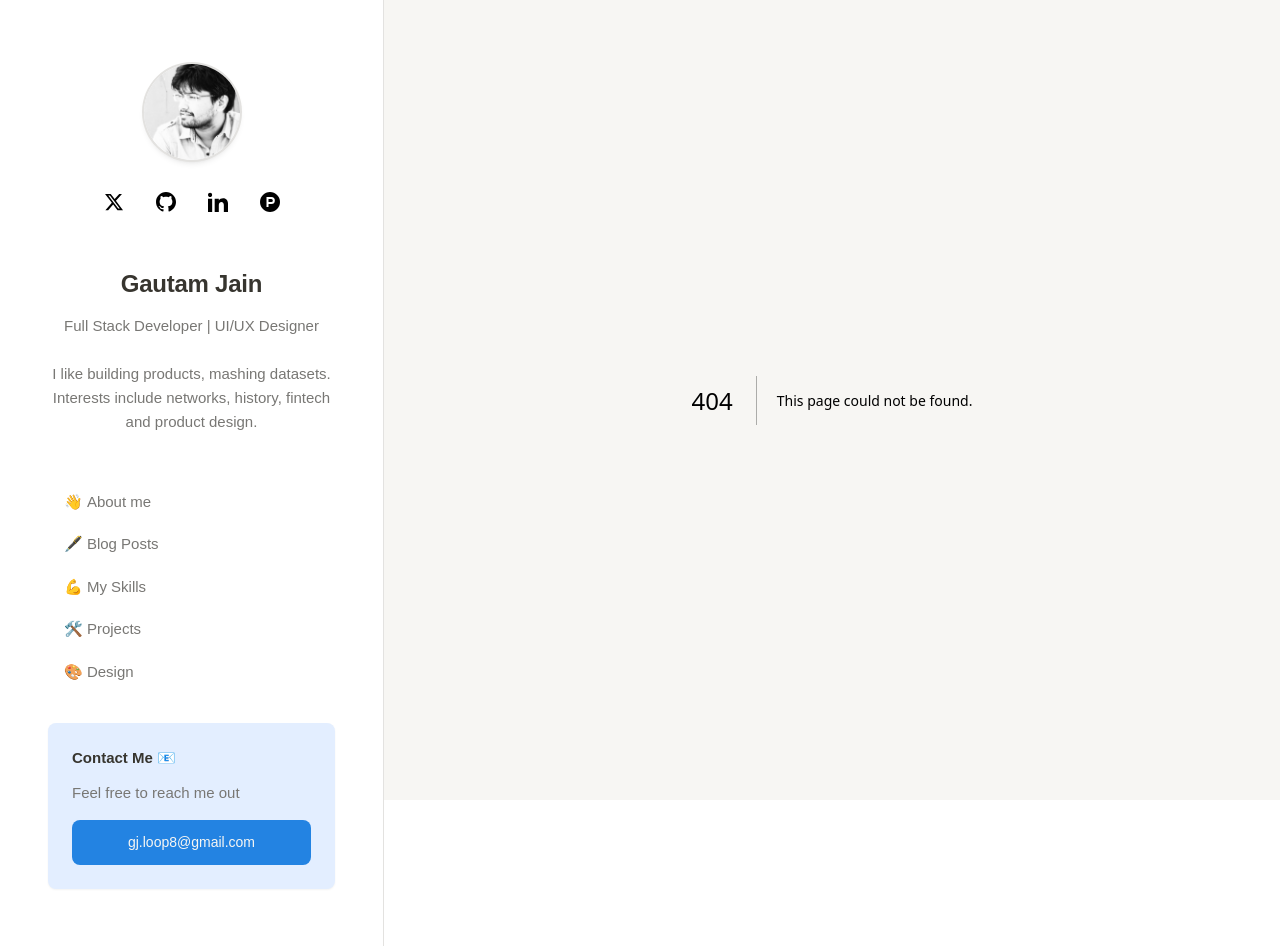
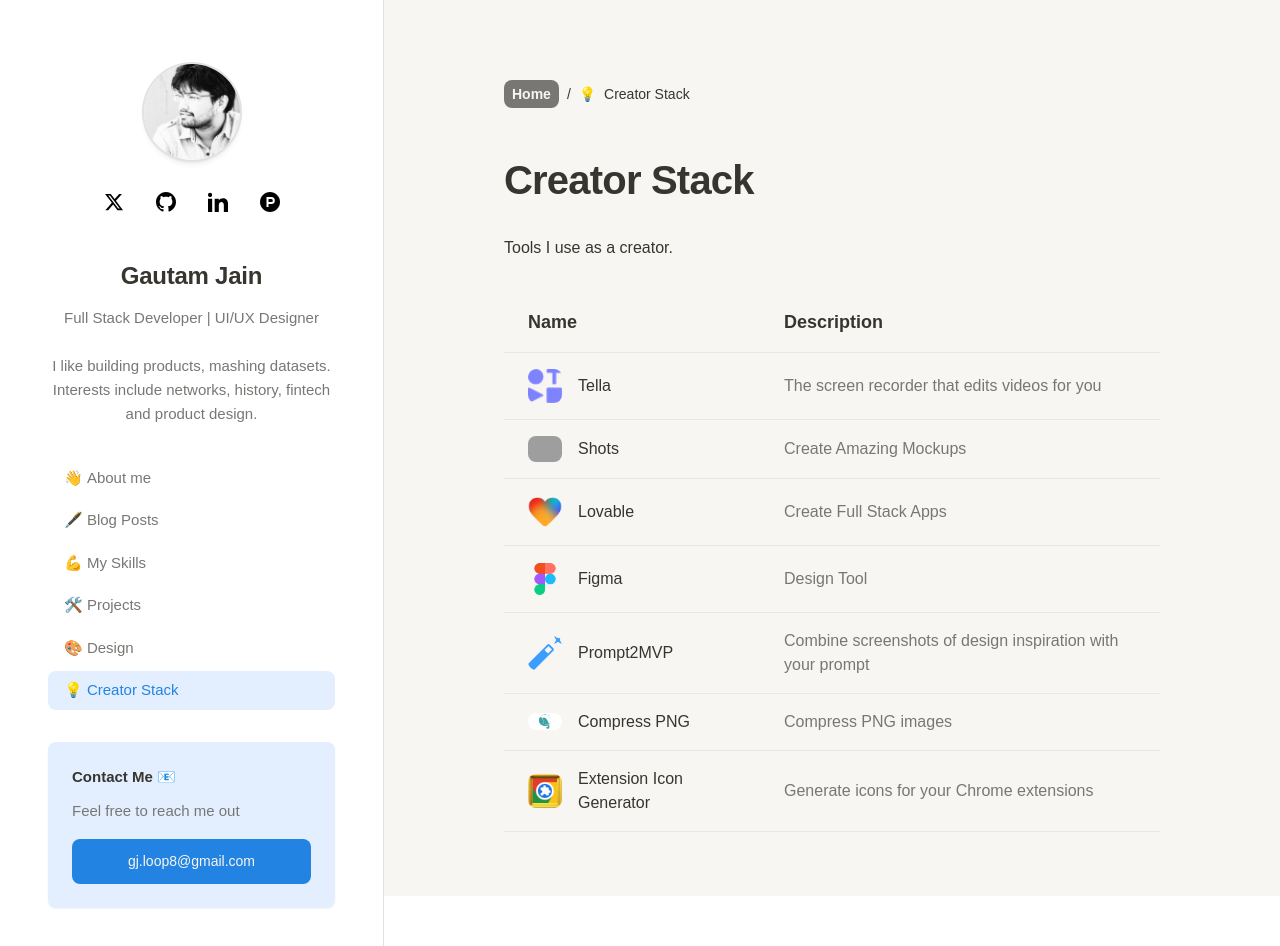
Before and after one commit to gjain574/next-pages, a Next.js app: page /creator-stack in a window 1280 px wide. Before the commit this address had no page. Shown: the top 946 px of the page. Built offline with nearby package versions, Linux system fonts and the light colour scheme; grey boxes are pictures that could not be loaded.

Commit message:
Add creator stack page

```diff
--- /dev/null
+++ b/src/app/creator-stack/page.tsx
@@ -0,0 +1,91 @@
+import { Metadata } from 'next';
+import Image from 'next/image';
+import Link from 'next/link';
+import { creatorStackContent } from '@/content/creator-stack';
+
+export const metadata: Metadata = {
+    title: 'Creator Stack',
+    description: 'Tools I use as a creator',
+    icons: {
+      icon: '/gj.svg',
+      shortcut: '/gj.svg',
+      apple: '/gj.svg'
+    },
+    openGraph: {
+      title: '💡 Creator Stack - Gautam Jain',
+      images: '/gj.svg',
+      description: 'Tools I use as a creator',
+      type: 'website',
+    },
+};
+
+const Stack = () => {
+  const tools = creatorStackContent;
+
+  return (
+    <main className="max-w-4xl px-4 sm:px-6 py-8 sm:py-16 antialiased min-h-screen">
+        <nav className="flex items-center space-x-2 mb-6 sm:mb-8 text-xs sm:text-sm sticky top-0 backdrop-blur-sm py-4 z-10">
+            <Link href="/" className="bg-gray-dark px-2 py-1 rounded-lg text-gray-light truncate max-w-[120px] sm:max-w-[200px] inline-block font-semibold">
+            Home
+            </Link>
+            <span className="text-gray-darker">/</span>
+            <span className="text-gray-darker truncate max-w-[120px] sm:max-w-[200px] inline-block">💡 &nbsp;Creator Stack</span>
+        </nav>
+        <h1 className="text-2xl sm:text-title font-semibold tracking-tight text-gray-darker mb-8">
+            Creator Stack
+        </h1>
+        <div className="prose prose-sm sm:prose-lg max-w-none mb-8 prose-p:text-gray-darker prose-p:leading-relaxed prose-p:text-sm sm:prose-p:text-body">
+            <p>
+                Tools I use as a creator.
+            </p>
+        </div>
+        <div className="overflow-x-auto">
+          <table className="w-full border-collapse">
+            <thead>
+              <tr className="border-b border-border">
+                <th className="text-left py-4 px-6 font-semibold w-64 md:text-lg text-gray-darker text-medium">Name</th>
+                <th className="text-left py-4 px-6 font-semibold md:text-lg text-gray-darker text-medium">Description</th>
+              </tr>
+            </thead>
+            <tbody>
+              {tools.map((tool, i) => (
+                <tr
+                  key={i}
+                  className="border-b border-border hover:bg-gray-muted hover:shadow-sm transition-colors text-medium md:text-base"
+                >
+                  <td className="py-4 px-6">
+                    <a
+                      href={`${tool.link}?ref=jaingautam.com`}
+                      target="_blank"
+                      rel="noopener noreferrer"
+                      className="flex items-center gap-4 hover:text-primary transition-colors"
+                    >
+                      <Image
+                        src={tool.imageUrl}
+                        alt={tool.name}
+                        width={34}
+                        height={34}
+                        className="rounded-lg object-cover"
+                      />
+                      <span className="text-gray-darker">{tool.name}</span>
+                    </a>
+                  </td>
+                  <td className="py-4 px-6 text-gray-dark w-full sm:w-auto">{tool.description}</td>
+                </tr>
+              ))}
+            </tbody>
+          </table>
+        </div>
+    </main>
+    // <div className="min-h-screen">
+    //   <main className="max-w-7xl mx-auto px-4 sm:px-6 lg:px-8 pt-24 pb-16">
+    //     <h1 className="text-4xl font-bold mb-8"></h1>
+    //     <p className="text-lg text-muted-foreground mb-12">
+
+    //     </p>
+    //   </main>
+    // </div>
+  );
+};
+
+export default Stack;
--- a/src/components/sidebar/Sidebar.tsx
+++ b/src/components/sidebar/Sidebar.tsx
@@ -54,7 +54,8 @@
     { href: "/blog", text: "Blog Posts", icon: "🖋️" },
     { href: "/skills", text: "My Skills", icon: "💪" },
     { href: "/projects", text: "Projects", icon: "🛠️" },
-    { href: "/design", text: "Design", icon: "🎨" }
+    { href: "/design", text: "Design", icon: "🎨" },
+    { href: "/creator-stack", text: "Creator Stack", icon: "💡" }
   ];
 
   return (
@@ -78,7 +79,7 @@
           <div className="p-8 md:p-12">
             {/* Profile Section */}
             <div className="flex flex-col items-center pt-8 md:pt-4">
-              <div className="flex flex-col items-center mb-8">
+              <div className="flex flex-col items-center mb-6">
                 <Link
                   href="/"
                   className="mb-6 transform hover:scale-105 transition-transform duration-200"
@@ -125,7 +126,7 @@
                 Full Stack Developer | UI/UX Designer
               </span>
 
-              <p className="text-medium text-gray-dark mb-12 leading-relaxed text-center">
+              <p className="text-medium text-gray-dark mb-8 leading-relaxed text-center">
                 I like building products, mashing datasets. Interests include networks, history, fintech and product design.
               </p>
             </div>
```
